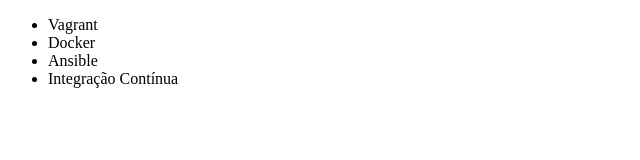
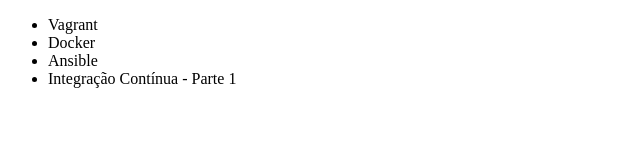
Before and after one commit to cajjunior/alura-git, a plain HTML site: page index.html in a window 1280 px wide. Shown: the full height of the page, 0-640 px from the left. Drawn offline with Linux system fonts and the light colour scheme.

Commit message:
alterando o texto do arquivo index.html com parte 1

```diff
--- a/index.html
+++ b/index.html
@@ -9,7 +9,7 @@
         <li>Vagrant</li>
         <li>Docker</li>
         <li>Ansible</li>
-        <li>Integração Contínua</li>
+        <li>Integração Contínua - Parte 1</li>
     </ul>
 </body>
 </html>
```
